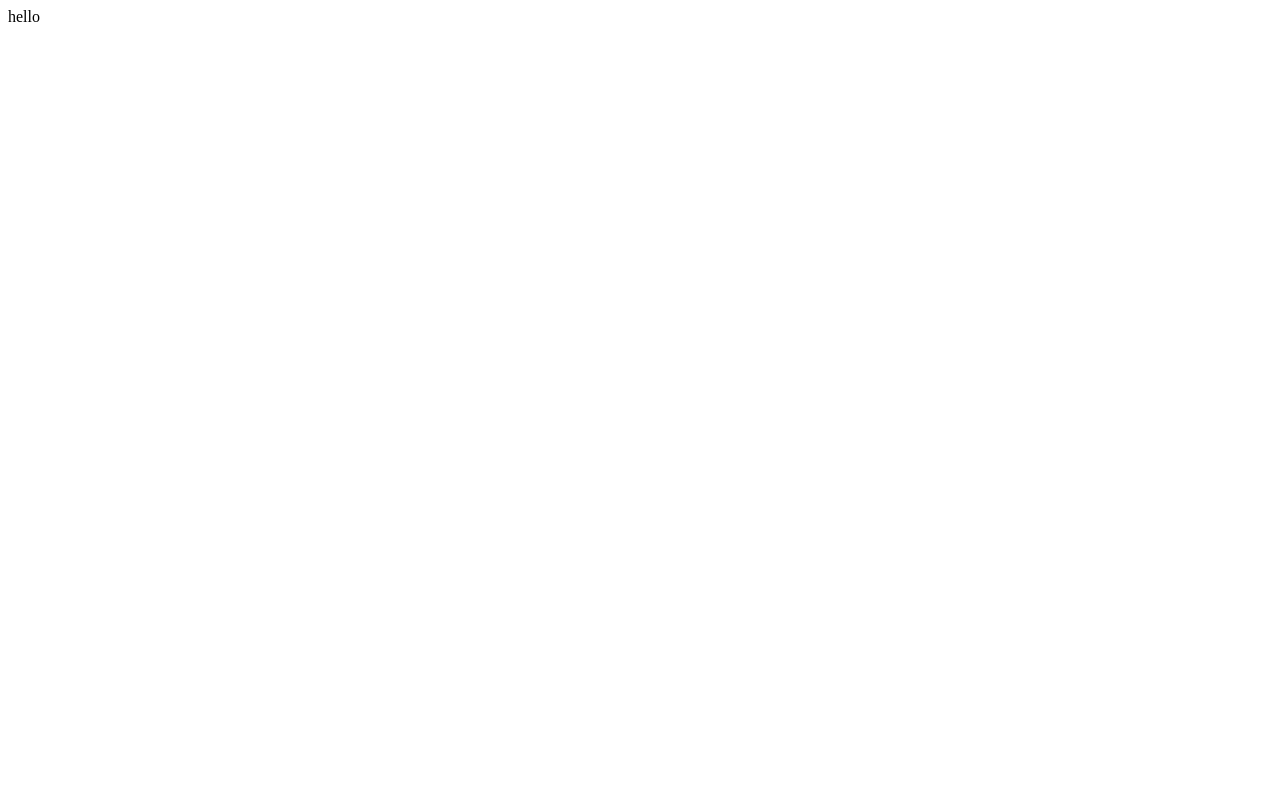
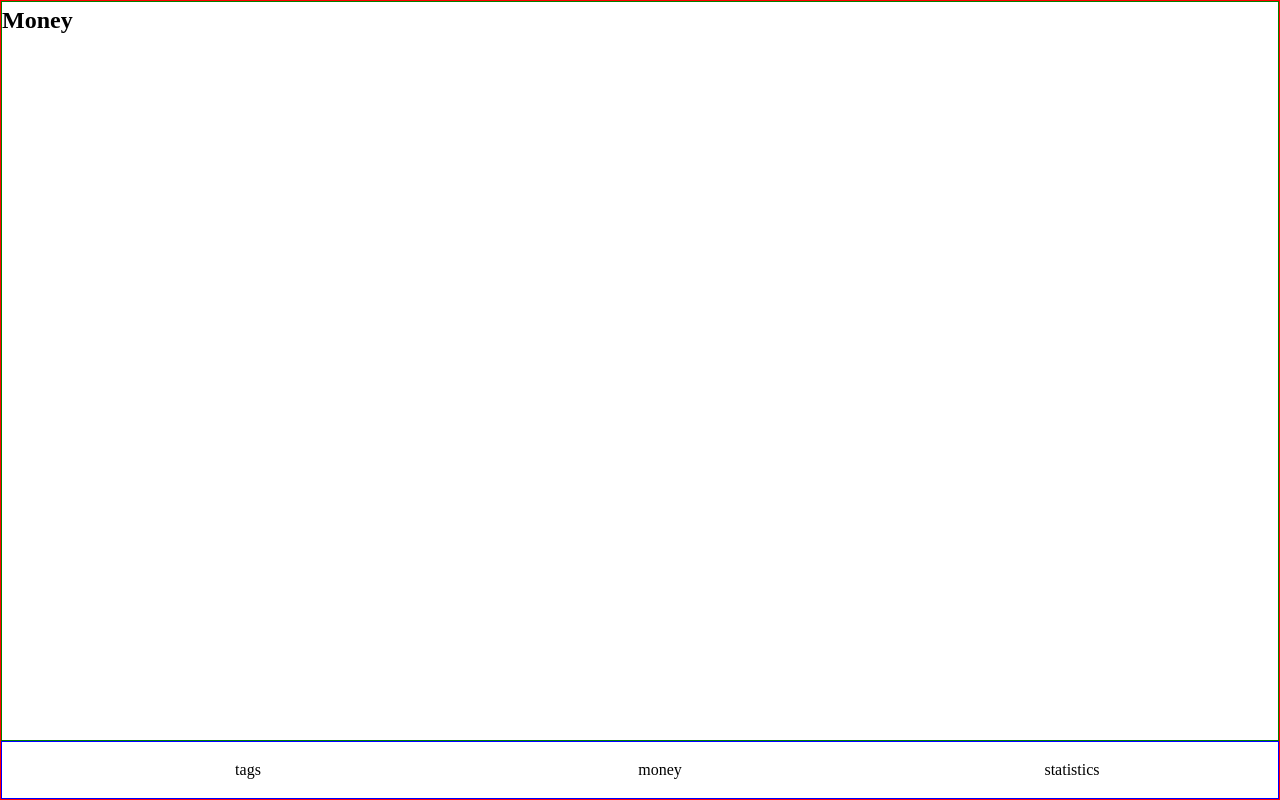
Before and after one commit to gtchappy/wallet, a React (Create React App) app: page /#/money in a window 1280 px wide. Built offline with nearby package versions, Linux system fonts and the light colour scheme.

Commit message:
complete the navigation bar layout

```diff
--- a/package.json
+++ b/package.json
@@ -12,6 +12,7 @@
     "@types/react-dom": "18.3.0",
     "react": "^18.3.1",
     "react-dom": "^18.3.1",
+    "react-router-dom": "^6.26.0",
     "react-scripts": "5.0.1",
     "sass": "^1.77.8",
     "styled-components": "^6.1.12",
--- a/src/App.tsx
+++ b/src/App.tsx
@@ -1,13 +1,74 @@
-import React from 'react';
+import React from "react";
+import {Routes, Route, Link, Navigate, HashRouter} from "react-router-dom";
 import styled from "styled-components";
 
+const Wrapper = styled.div`
+    border: 1px red solid;
+    height: 100vh;
+    display: flex;
+    flex-direction: column;
+`
+const Main = styled.div`
+    border: 1px green solid;
+    flex-grow: 1;
+    overflow: auto;
+`
+const Nav = styled.div`
+    border: 1px blue solid;
+
+    > ul {
+        display: flex;
+        justify-content: space-between;
+
+        > li {
+            flex: 1; /* 每个列表项占据可用空间 */
+            text-align: center; /* 文本居中 */
+            padding: 16px;
+        }
+    }
+`
 
 function App() {
     return (
-        <div>
-            hello
-        </div>
+        <HashRouter basename="/">
+            <Wrapper>
+                <Main>
+                    <Routes>
+                        <Route path="/" element={<Navigate to="/money"/>}/>
+                        <Route path="/tags" element={<Tags/>}/>
+                        <Route path="/money" element={<Money/>}/>
+                        <Route path="/statistics" element={<Statistics/>}/>
+                        <Route path="*" element={<Navigate to="/money"/>}/>
+                    </Routes>
+                </Main>
+                <Nav>
+                    <ul>
+                        <li>
+                            <Link to="/tags">tags</Link>
+                        </li>
+                        <li>
+                            <Link to="/money">money</Link>
+                        </li>
+                        <li>
+                            <Link to="/statistics">statistics</Link>
+                        </li>
+                    </ul>
+                </Nav>
+            </Wrapper>
+        </HashRouter>
     );
 }
 
-export default App;
+function Statistics() {
+    return <h2>Statistics</h2>;
+}
+
+function Tags() {
+    return <h2>Tags</h2>;
+}
+
+function Money() {
+    return <h2>Money</h2>;
+}
+
+export default App
--- /dev/null
+++ b/src/index.scss
@@ -0,0 +1,62 @@
+@import-normalize;
+/*
+  1. Use a more-intuitive box-sizing model.
+*/
+*, *::before, *::after {
+  box-sizing: border-box;
+}
+
+/*
+  2. Remove default margin
+*/
+* {
+  margin: 0;
+}
+
+/*
+  Typographic tweaks!
+  3. Add accessible line-height
+  4. Improve text rendering
+*/
+body {
+  line-height: 1.5;
+  -webkit-font-smoothing: antialiased;
+}
+
+/*
+  5. Improve media defaults
+*/
+img, picture, video, canvas, svg {
+  display: block;
+  max-width: 100%;
+}
+
+/*
+  6. Remove built-in form typography styles
+*/
+input, button, textarea, select {
+  font: inherit;
+}
+
+/*
+  7. Avoid text overflows
+*/
+p, h1, h2, h3, h4, h5, h6 {
+  overflow-wrap: break-word;
+}
+
+/*
+  8. Create a root stacking context
+*/
+#root, #__next {
+  isolation: isolate;
+}
+
+ol, ul {
+  list-style: none;
+}
+
+a {
+  text-decoration: none;
+  color: inherit
+}
--- a/src/index.tsx
+++ b/src/index.tsx
@@ -1,7 +1,9 @@
 import React from 'react';
 import ReactDOM from 'react-dom/client';
 import App from './App';
+import  './index.scss'
 import reportWebVitals from './reportWebVitals';
+import {HashRouter} from "react-router-dom";
 
 const root = ReactDOM.createRoot(
     document.getElementById('root') as HTMLElement
```
Also changed, not shown: public/manifest.json, 1 other file (tests, documents, lock files or other folders).
